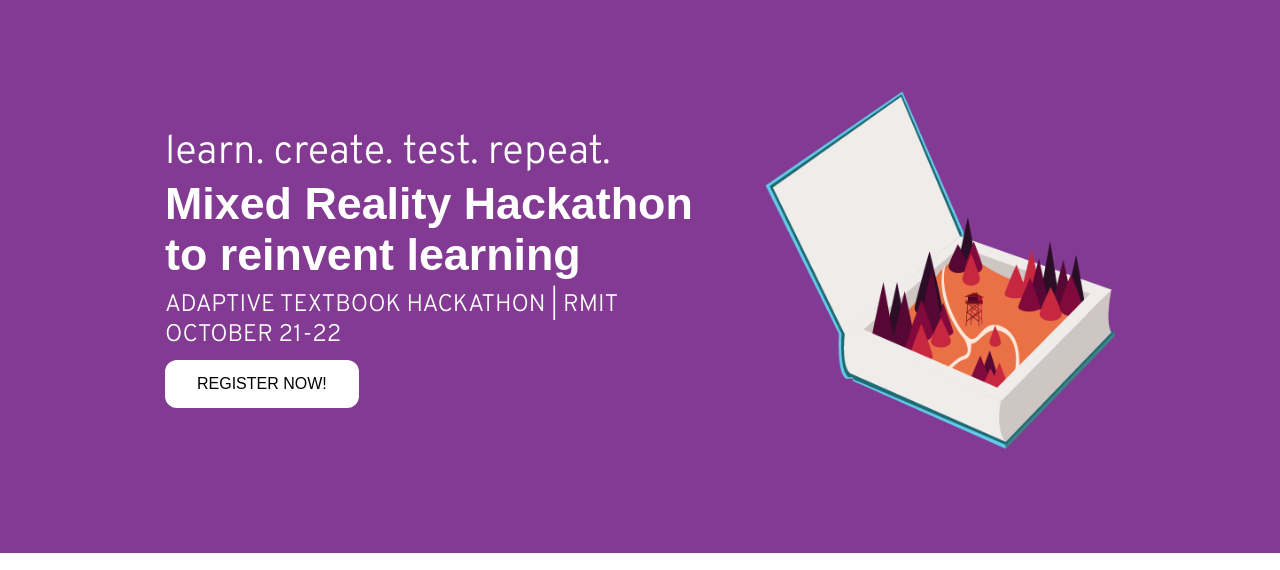
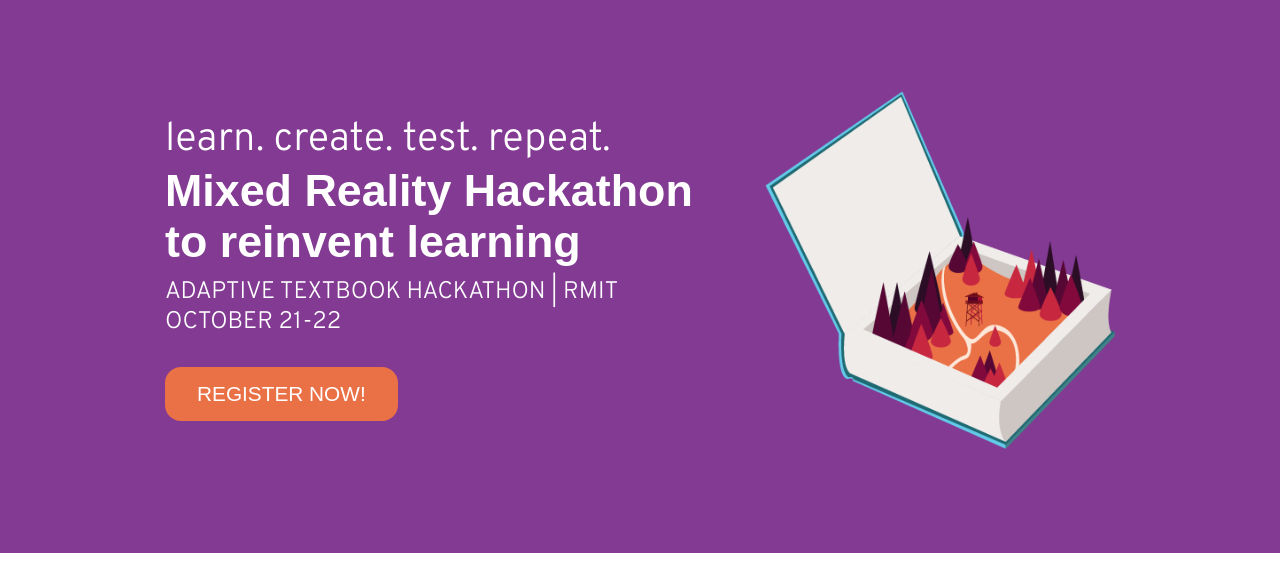
Before and after one commit to mixedrealityhack/mixedrealityhack.github.io, a plain HTML site: page index.html in a window 1280 px wide. Shown: the part 75-645 px from the top of the page. Drawn offline with Linux system fonts and the light colour scheme; a web font is replaced by a local one.

Commit message:
button styling and minor formatting

```diff
--- a/stylesheet.css
+++ b/stylesheet.css
@@ -127,14 +127,14 @@ main {
 }
 
 #home button {
-    background-color: white;
+    background-color: #ea7146;
     border: none;
-    color: black;
+    color: white;
     padding: 15px 32px;
     text-decoration: none;
     display: inline-block;
-    font-size: 1em;
-    border-radius: 12px;
+    font-size: 1.3em;
+    border-radius: 16px;
     margin: 10px 0;
     -webkit-transition-duration: 0.4s; /* Safari */
     transition-duration: 0.4s;
@@ -142,11 +142,11 @@ main {
 }
 
 #home-main h4 {
-    padding: 10px 0 0 0;
+    padding: 10px 0 20px 0;
 }
 
 #home button:hover {
-    background-color: #63caea;
+    background-color: #c7273f;
 }
 
 #sponsor {
```
